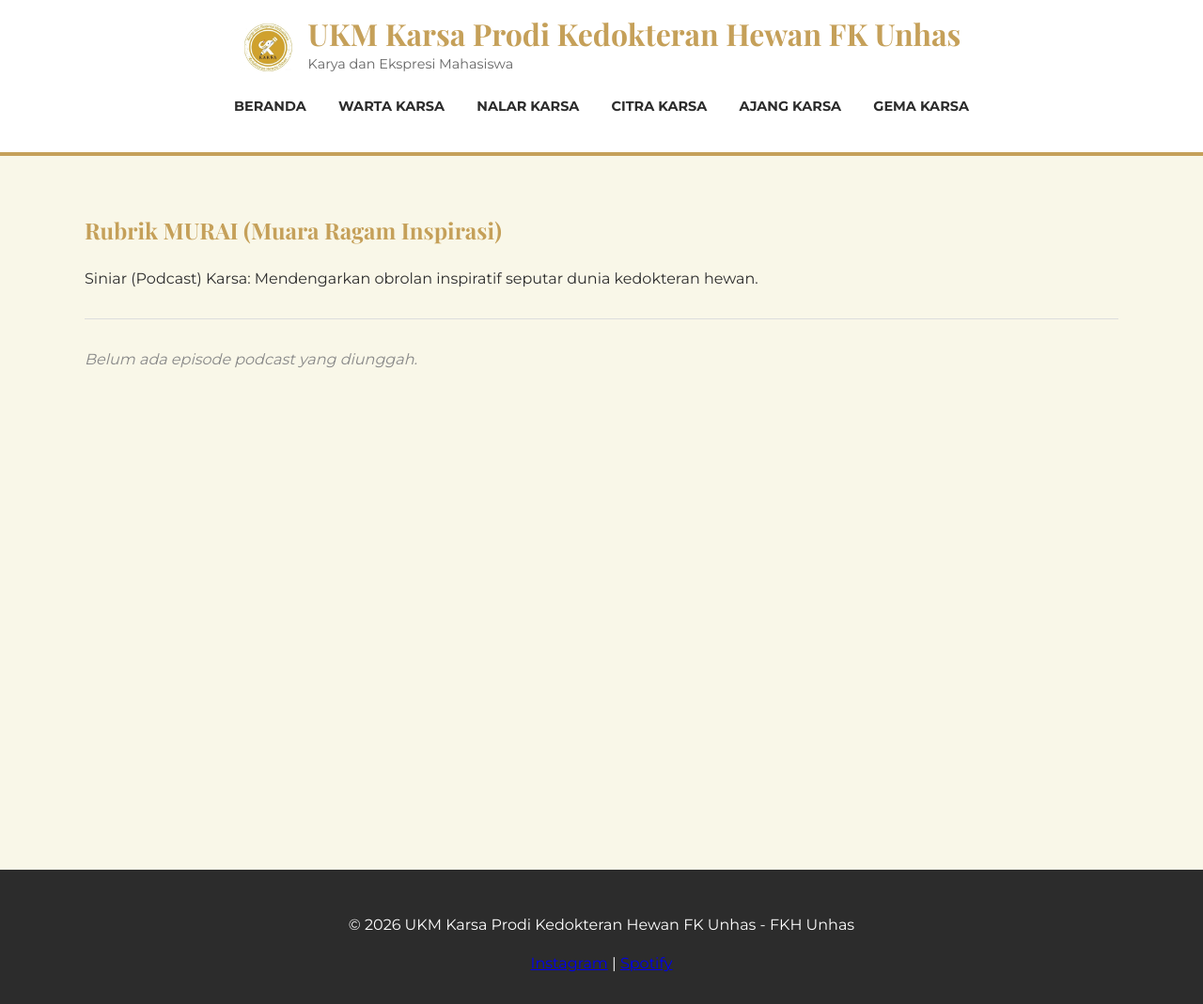
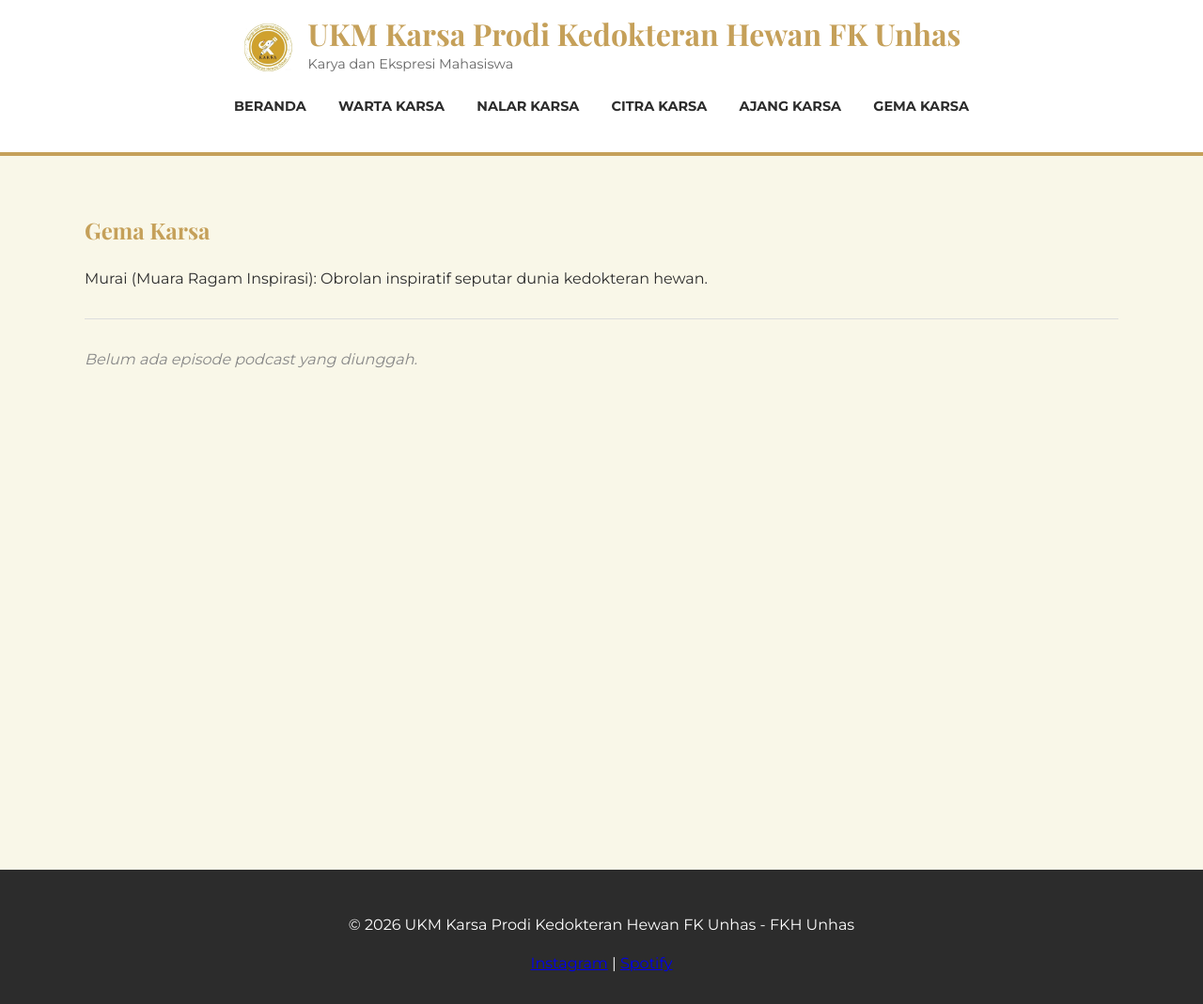
Before and after one commit to rianhs/ukm-karsa, a Jekyll site: the page built from category/gema-karsa.md, in a window 1280 px wide. Shown: the whole page at 94% size. Built offline with Jekyll 4.4.1, drawn with Linux system fonts in a browser that asks for light colours.

Commit message:
Update Gema Karsa section in gema-karsa.md

```diff
--- a/category/gema-karsa.md
+++ b/category/gema-karsa.md
@@ -3,8 +3,8 @@ layout: default
 title: "Gema Karsa"
 ---
 
-<h2 style="color: var(--gold); font-family: 'Playfair Display', serif;">Rubrik MURAI (Muara Ragam Inspirasi)</h2>
-<p>Siniar (Podcast) Karsa: Mendengarkan obrolan inspiratif seputar dunia kedokteran hewan.</p>
+<h2 style="color: var(--gold); font-family: 'Playfair Display', serif;">Gema Karsa</h2>
+<p>Murai (Muara Ragam Inspirasi): Obrolan inspiratif seputar dunia kedokteran hewan.</p>
 
 <hr style="margin: 30px 0; border: 0; border-top: 1px solid #ddd;">
 
```
